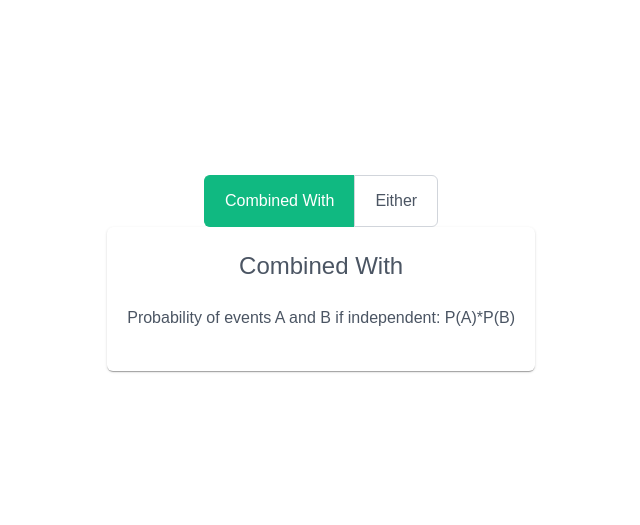
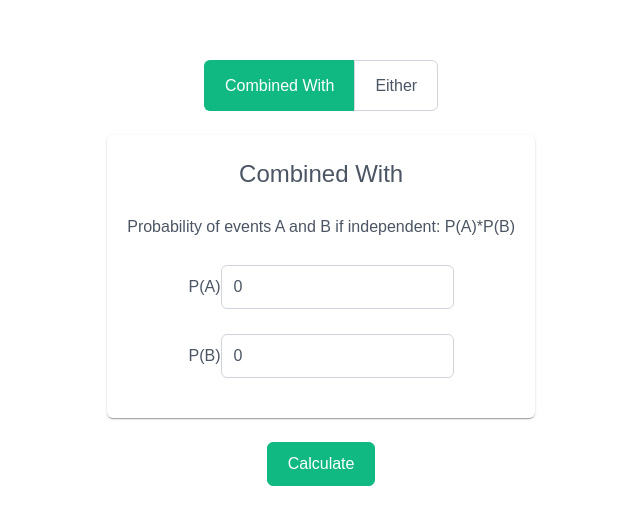
Before and after one commit to Reivynn1234/MiniCalculator, a Vue app in the folder redington.client/: page / in a window 1280 px wide. Shown: the part 127-652 px from the top of the page, without its empty margins (105-745 px from the left). Built offline with nearby package versions, Linux system fonts and the light colour scheme; a web font is replaced by a local one.

Commit message:
Added input forms and button to calculate

```diff
--- a/redington.client/src/App.vue
+++ b/redington.client/src/App.vue
@@ -1,17 +1,27 @@
 <template>
-    <SelectButton v-model="value" :options="options" aria-labelledby="basic" />
+    <span>
+        <SelectButton v-model="type" :options="options" aria-labelledby="basic" />
         <br />
         <Card>
-        <template #title>{{value}}</template>
+            <template #title>
+                {{type}}
+            </template>
             <template #content>
-            <p id="combined" v-if="value==calculation.combined_with">
+                <p id="combined" v-if="type==calculation.combined_with">
                     Probability of events A and B if independent: P(A)*P(B)
                 </p>
                 <p id="either" v-else>
                     Probability of event A or B occuring: P(A) + P(B) - P(A)*P(B)
                 </p>
+                <br />
+                <div>P(A)<InputText id="a" v-model="a" /></div>
+                <br />
+                <div>P(B)<InputText id="b" v-model="b" /></div>
             </template>
         </Card>
+        <br />
+        <Button label="Calculate" @click="calculate"/>
+    </span>
 </template>
 
 
@@ -19,11 +29,15 @@
     import { defineComponent } from "vue";
     import SelectButton from 'primevue/selectbutton'
     import Card from 'primevue/card';
+    import Button from 'primevue/button';
+    import InputText from 'primevue/inputtext';
 
     interface Data {
         options: string[]
-        value: string
+        type: string
         calculation: {}
+        a: number
+        b: number
     }
 
     enum Calculation {
@@ -35,13 +49,22 @@
         name: 'App',
         components: {
             SelectButton,
-            Card
+            Card,
+            InputText,
+            Button
         },
         data(): Data {
             return {
                 options: [Calculation.combined_with, Calculation.either],
-                value: Calculation.combined_with,
-                calculation: Calculation
+                type: Calculation.combined_with,
+                calculation: Calculation,
+                a: 0,
+                b: 0
+            }
+        },
+        methods: {
+            calculate(): void {
+                console.log("pressed")
             }
         }
     })
--- a/redington.client/src/main.ts
+++ b/redington.client/src/main.ts
@@ -4,6 +4,8 @@ import PrimeVue from 'primevue/config'
 import SelectButton from 'primevue/selectbutton'
 import Card from 'primevue/card';
 import App from './App.vue'
+import InputText from 'primevue/inputtext';
+import Button from 'primevue/button';
 
 import 'primevue/resources/themes/lara-light-green/theme.css'
 
@@ -11,4 +13,6 @@ const app = createApp(App);
 app.use(PrimeVue);
 app.component('SelectButton', SelectButton);
 app.component('Card', Card);
+app.component('InputText', InputText);
+app.component('Button', Button);
 app.mount('#app');
```
Lines whose indentation alone changed are shown as unchanged.
